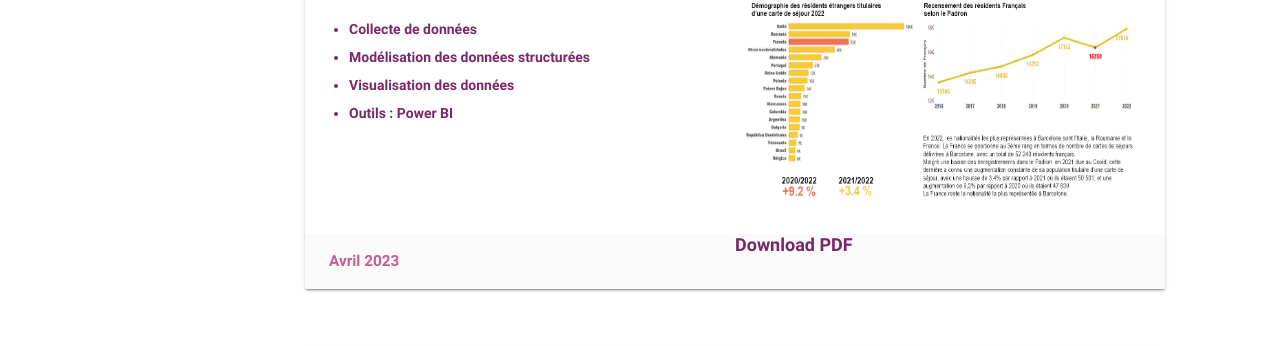
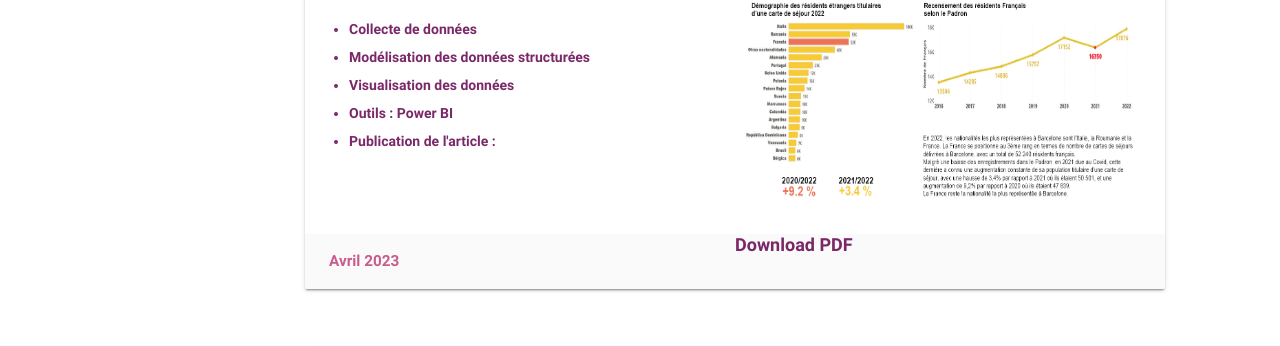
Before and after one commit to aliaskey/Modele2, a plain HTML site: page index.html in a window 1280 px wide. Shown: the part 3860-4206 px from the top of the page. Drawn offline with nearby package versions, Linux system fonts and the light colour scheme.

Commit message:
Update index.html

```diff
--- a/index.html
+++ b/index.html
@@ -403,6 +403,9 @@
               <li>
                 <b>Outils :</b> Power BI
               </li>
+              <li>
+                <b>Publication de l'article :</b><a href="https://www.expatriacion.com/articles-de-blog/le-portrait-robot-du-francais-de-barcelone-en-2023" target="_blank"></a>
+              </li>
             </ul>
             </div>
 
```
